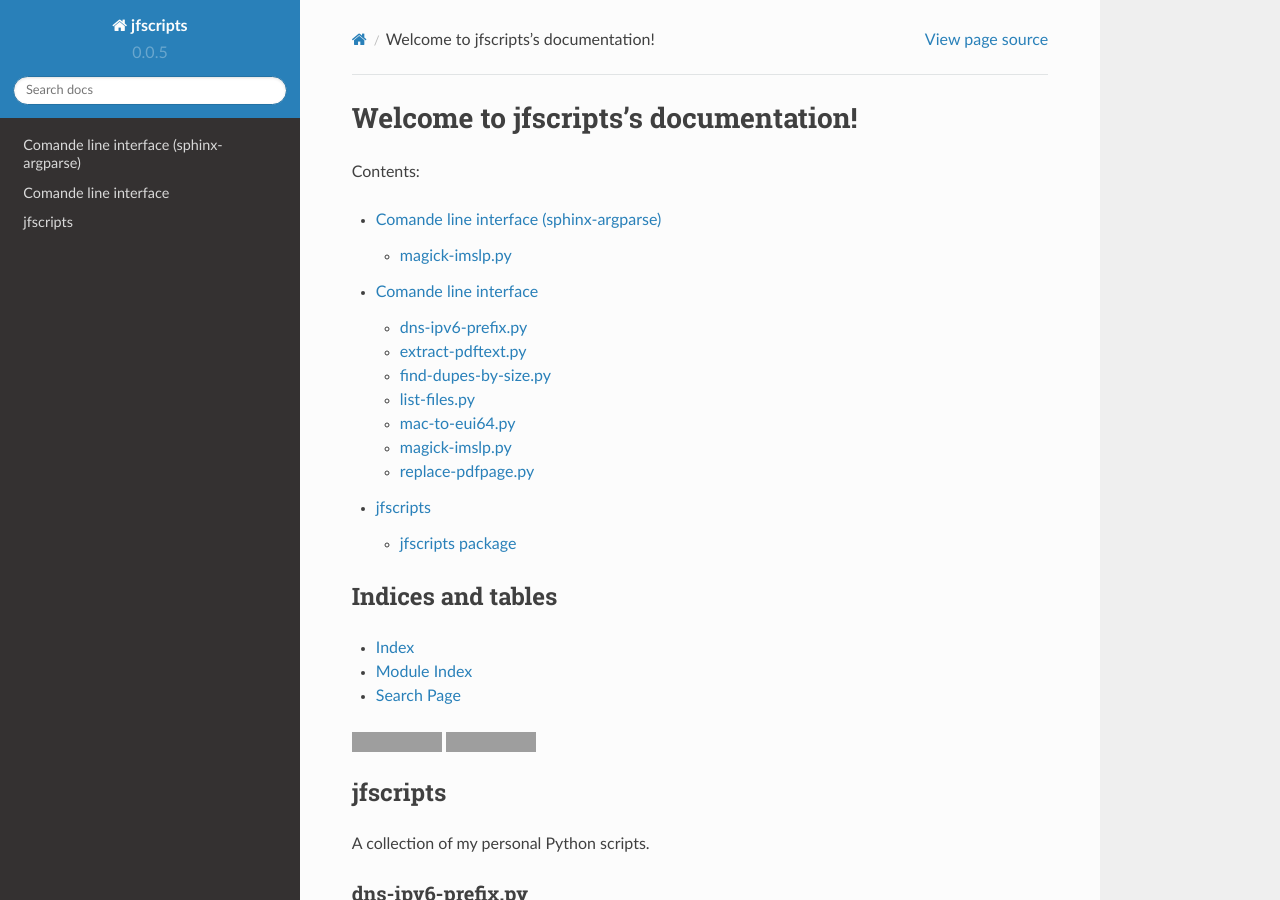
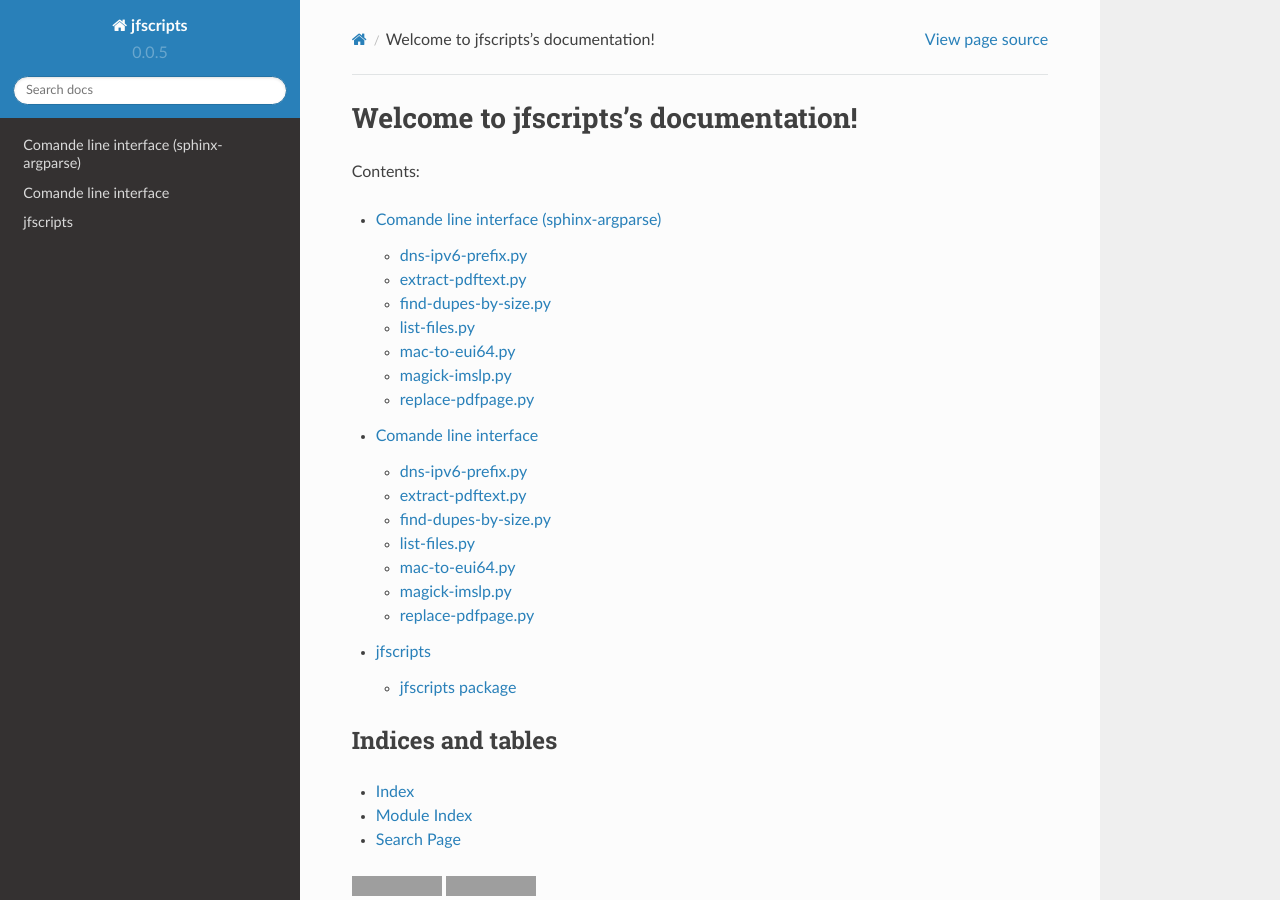
Before and after one commit to Josef-Friedrich/jfscripts, a Sphinx documentation site: the page built from doc/source/index.rst, in a window 1280 px wide and 900 px high. Built offline with Sphinx 7.4.7 and the Read the Docs theme 2.0.0, drawn with Linux system fonts in a browser that asks for light colours; grey boxes are pictures that could not be loaded.

Commit message:
Document cli

```diff
--- a/doc/source/command-line-interface.rst
+++ b/doc/source/command-line-interface.rst
@@ -1,5 +1,51 @@
 Comande line interface (sphinx-argparse)
 ========================================
+
+
+dns-ipv6-prefix.py
+------------------
+
+.. argparse::
+   :module: jfscripts.dns_ipv6_prefix
+   :func: get_parser
+   :prog: dns-ipv6-prefix.py
+
+
+extract-pdftext.py
+------------------
+
+.. argparse::
+   :module: jfscripts.extract_pdftext
+   :func: get_parser
+   :prog: extract-pdftext.py
+
+
+find-dupes-by-size.py
+---------------------
+
+.. argparse::
+   :module: jfscripts.find_dupes_by_size
+   :func: get_parser
+   :prog: find-dupes-by-size.py
+
+
+list-files.py
+-------------
+
+.. argparse::
+   :module: jfscripts.list_files
+   :func: get_parser
+   :prog: list-files.py
+
+
+mac-to-eui64.py
+---------------
+
+.. argparse::
+   :module: jfscripts.mac_to_eui64
+   :func: get_parser
+   :prog: mac-to-eui64.py
+
 
 magick-imslp.py
 ---------------
@@ -8,3 +54,12 @@ magick-imslp.py
    :module: jfscripts.magick_imslp
    :func: get_parser
    :prog: magick-imslp.py
+
+
+replace-pdfpage.py
+------------------
+
+.. argparse::
+   :module: jfscripts.replace_pdfpage
+   :func: get_parser
+   :prog: replace-pdfpage.py
```
Also changed, not shown: 1 other file.
